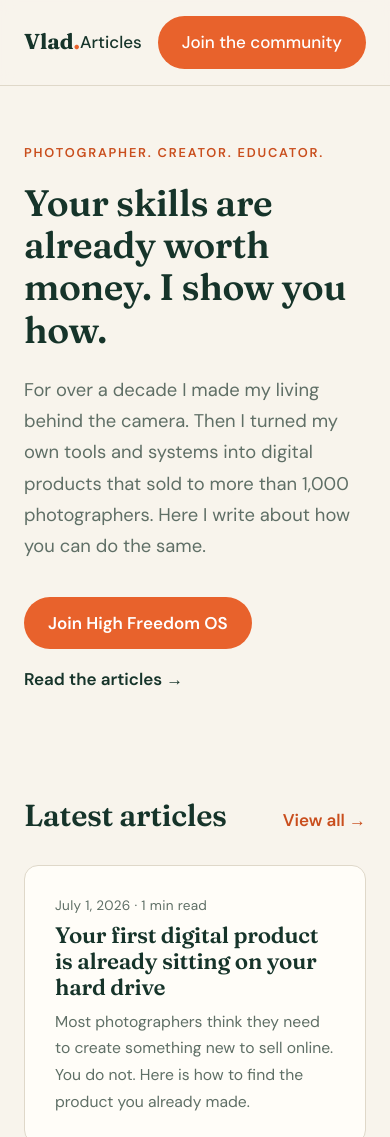
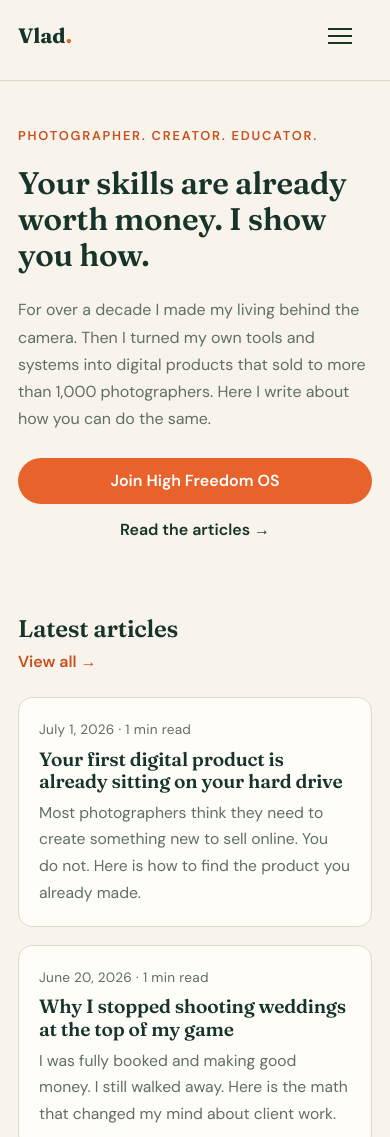
Before and after one commit to vladManea91/website, an Eleventy site: page src/index.njk in a window 390 px wide. Shown: the top 1137 px of the page. Built offline with nearby package versions, Linux system fonts and the light colour scheme; Eleventy itself is replaced by a stand-in of ours; files that its build step writes are made by us from their sources.

Commit message:
mobile and table firneldy

```diff
--- a/src/_includes/layouts/base.njk
+++ b/src/_includes/layouts/base.njk
@@ -92,10 +92,16 @@
   <nav class="nav">
     <div class="nav-inner">
       <a class="brand" href="/">{{ site.name }}<span>.</span></a>
+
+      <input type="checkbox" id="nav-toggle" class="nav-toggle-input">
+      <label for="nav-toggle" class="nav-toggle" aria-label="Menu">
+        <span></span><span></span><span></span>
+      </label>
+
       <div class="nav-links">
         <a href="/articles/">Articles</a>
         {% for p in collections.navPages %}
-        <a href="{{ p.url }}" class="hide-mobile">{{ p.data.nav_label or p.data.title }}</a>
+        <a href="{{ p.url }}">{{ p.data.nav_label or p.data.title }}</a>
         {% endfor %}
         <a href="{{ site.community_url }}" class="btn" rel="noopener">Join the community</a>
       </div>
--- a/src/css/style.css
+++ b/src/css/style.css
@@ -58,7 +58,7 @@ a:hover { color: var(--orange); }
   position: sticky;
   top: 0;
   z-index: 50;
-  background: rgba(248, 244, 236, 0.92);
+  background: rgba(248, 244, 236, 0.94);
   backdrop-filter: blur(8px);
   border-bottom: 1px solid var(--line);
 }
@@ -67,31 +67,40 @@ a:hover { color: var(--orange); }
   display: flex;
   align-items: center;
   justify-content: space-between;
-  padding: 16px 24px;
+  padding: 14px 20px;
   max-width: var(--max);
   margin: 0 auto;
+  position: relative;
+  flex-wrap: wrap;
+  gap: 8px 16px;
 }
 
 .brand {
   font-family: "Fraunces", serif;
   font-weight: 700;
-  font-size: 1.35rem;
+  font-size: 1.3rem;
   color: var(--green-deep);
 }
 .brand span { color: var(--orange); }
 
-.nav-links { display: flex; gap: 28px; align-items: center; }
+.nav-links { display: flex; gap: 24px; align-items: center; flex-wrap: wrap; }
 .nav-links a { color: var(--green-deep); font-weight: 500; }
 .nav-links a:hover { color: var(--orange-dark); }
+
+.nav-toggle-input { display: none; }
+.nav-toggle { display: none; }
 
 .btn {
   display: inline-block;
   background: var(--orange);
   color: #fff !important;
   font-weight: 600;
-  padding: 12px 24px;
+  padding: 13px 24px;
+  min-height: 44px;
   border-radius: 999px;
   transition: background 0.15s ease, transform 0.15s ease;
+  text-align: center;
+  line-height: 1.2;
 }
 .btn:hover { background: var(--orange-dark); transform: translateY(-1px); }
 
@@ -290,11 +299,126 @@ footer {
 
 /* ---------- Responsive ---------- */
 
+/* ============================================================
+   Responsive: tablet (≤1024px) and mobile (≤640px)
+============================================================ */
+
+/* ---------- Tablet ---------- */
+@media (max-width: 1024px) {
+  .wrap, .nav-inner, .footer-inner { padding-left: 20px; padding-right: 20px; }
+
+  .hero { padding: 64px 0 48px; }
+  .hero h1 { font-size: clamp(2rem, 5.5vw, 3rem); }
+  .hero p { font-size: 1.05rem; }
+
+  .band { padding: 42px 36px; }
+  .band h2 { font-size: 1.7rem; }
+
+  .article { padding: 48px 20px 32px; }
+  .page { padding: 48px 20px; }
+}
+
+/* ---------- Mobile nav: hamburger + dropdown ---------- */
+@media (max-width: 760px) {
+  .nav-toggle {
+    display: flex;
+    flex-direction: column;
+    justify-content: center;
+    gap: 5px;
+    width: 44px;
+    height: 44px;
+    cursor: pointer;
+    order: 2;
+  }
+  .nav-toggle span {
+    display: block;
+    width: 24px;
+    height: 2px;
+    background: var(--green-deep);
+    transition: transform 0.2s ease, opacity 0.2s ease;
+  }
+
+  .nav-links {
+    order: 3;
+    flex-basis: 100%;
+    flex-direction: column;
+    align-items: stretch;
+    gap: 4px;
+    max-height: 0;
+    overflow: hidden;
+    transition: max-height 0.25s ease;
+  }
+  .nav-links a {
+    padding: 12px 4px;
+    min-height: 44px;
+    display: flex;
+    align-items: center;
+    border-bottom: 1px solid var(--line);
+  }
+  .nav-links .btn {
+    margin: 10px 0 6px;
+    text-align: center;
+  }
+
+  .nav-toggle-input:checked ~ .nav-links {
+    max-height: 600px;
+  }
+  .nav-toggle-input:checked ~ .nav-toggle span:nth-child(1) {
+    transform: translateY(7px) rotate(45deg);
+  }
+  .nav-toggle-input:checked ~ .nav-toggle span:nth-child(2) {
+    opacity: 0;
+  }
+  .nav-toggle-input:checked ~ .nav-toggle span:nth-child(3) {
+    transform: translateY(-7px) rotate(-45deg);
+  }
+}
+
+/* ---------- Mobile ---------- */
 @media (max-width: 640px) {
-  .nav-links { gap: 16px; }
-  .nav-links .hide-mobile { display: none; }
-  .hero { padding: 56px 0 48px; }
-  .band { padding: 36px 26px; }
+  body { font-size: 1rem; }
+
+  .wrap, .nav-inner, .footer-inner { padding-left: 18px; padding-right: 18px; }
+
+  .hero { padding: 44px 0 36px; }
+  .hero h1 { font-size: clamp(1.75rem, 8vw, 2.4rem); max-width: none; }
+  .hero p { font-size: 1rem; margin-bottom: 26px; }
+  .hero-actions { flex-direction: column; align-items: stretch; gap: 12px; }
+  .hero-actions .btn { width: 100%; }
+  .hero-actions .quiet { text-align: center; }
+
+  .section { padding: 36px 0; }
+  .section-head { flex-direction: column; align-items: flex-start; gap: 6px; margin-bottom: 22px; }
+  .section-head h2 { font-size: 1.5rem; }
+
+  .post-card { padding: 20px 20px; }
+  .post-card h3 { font-size: 1.2rem; }
+
+  .band { padding: 30px 22px; margin: 28px 0 48px; border-radius: 10px; }
+  .band h2 { font-size: 1.4rem; }
+  .band .btn { width: 100%; }
+
+  .article { padding: 36px 18px 28px; }
+  .article-header h1 { font-size: clamp(1.6rem, 7vw, 2rem); }
+  .article-body h2 { font-size: 1.35rem; margin: 32px 0 12px; }
+  .article-body h3 { font-size: 1.1rem; margin: 26px 0 10px; }
+  .article-body blockquote { font-size: 1.05rem; padding-left: 16px; }
+
+  .callout { padding: 20px 20px; }
+  .callout .btn { width: 100%; }
+
+  .page { padding: 40px 18px; }
+  .page h1 { font-size: 2rem; }
+
+  footer { padding: 32px 0 40px; }
+  .footer-inner { flex-direction: column; align-items: flex-start; gap: 16px; }
+  .footer-links { flex-wrap: wrap; gap: 14px 18px; }
+}
+
+/* ---------- Small phones ---------- */
+@media (max-width: 380px) {
+  .brand { font-size: 1.15rem; }
+  .hero h1 { font-size: 1.6rem; }
 }
 
 @media (prefers-reduced-motion: reduce) {
```
Also changed, not shown: 4 other files.
